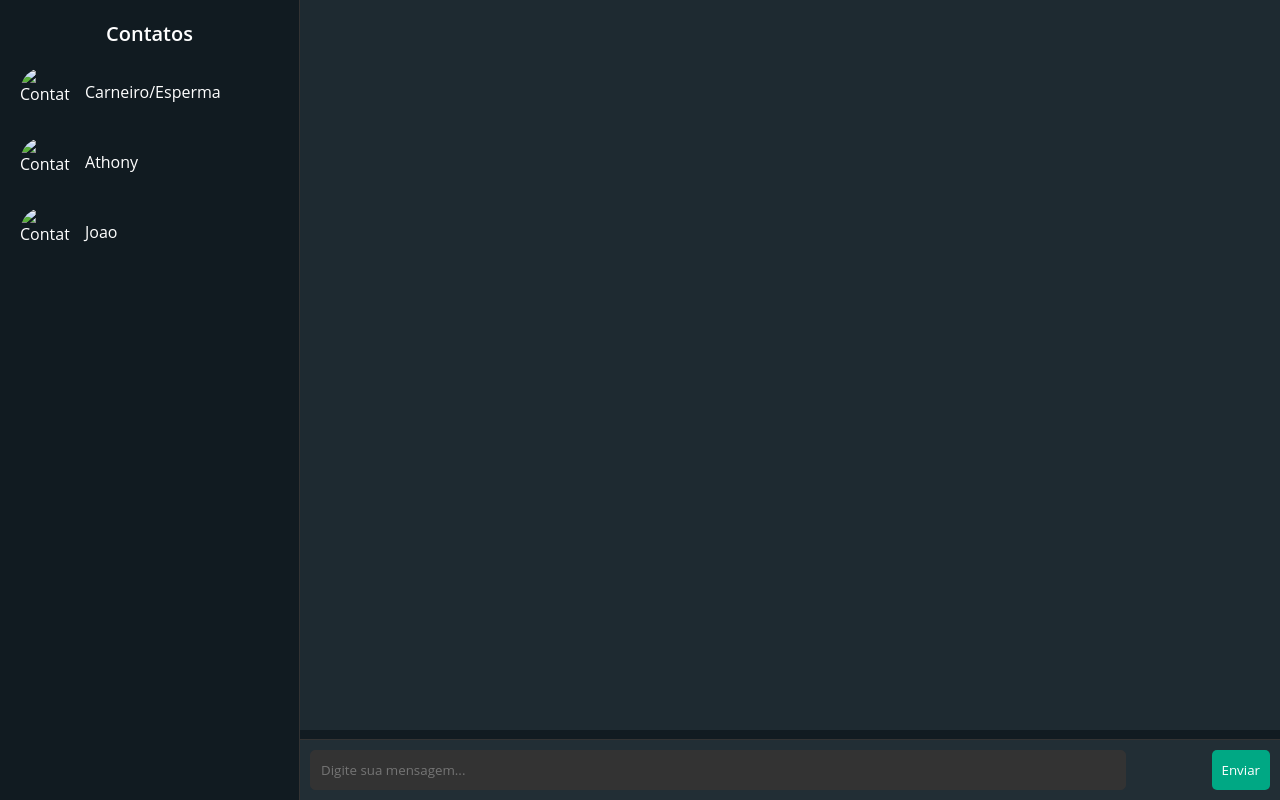
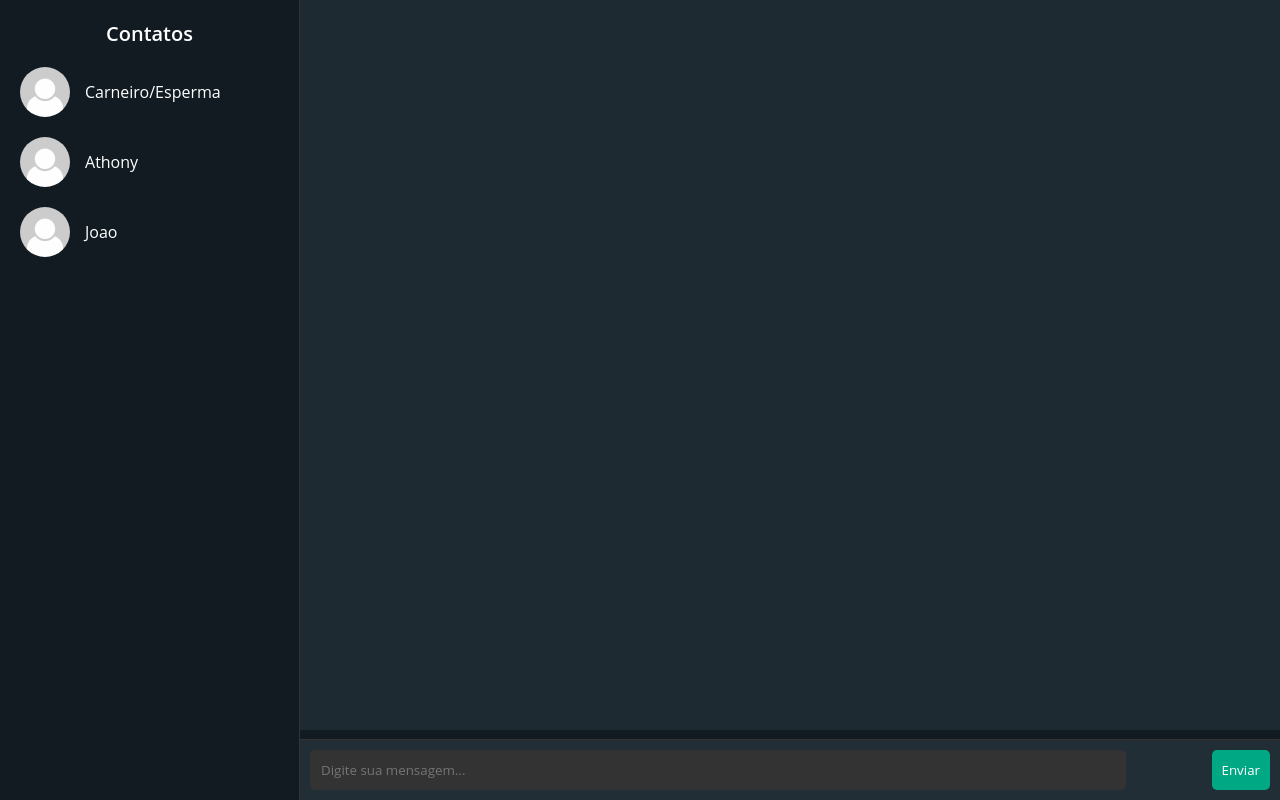
Before and after one commit to Jp0000000/CHAT, a website: page index.html in a window 1280 px wide. Drawn offline with nearby package versions, Linux system fonts and the light colour scheme; no server answers.

Commit message:
Produto Final

```diff
--- a/index.html
+++ b/index.html
@@ -13,16 +13,16 @@
       <div id="contacts-bar">
         <header>Contatos</header>
         <div class="contact-item">
-          <img src="/assets/images/anonimo.jpg" alt="Contato" />
+          <img src="/assets/images/anonimo.jpeg" alt="Contato" />
 
           <span>Carneiro/Esperma</span>
         </div>
         <div class="contact-item">
-          <img src="/assets/images/anonimo.jpg" alt="Contato" />
+          <img src="/assets/images/anonimo.jpeg" alt="Contato" />
           <span>Athony</span>
         </div>
         <div class="contact-item">
-          <img src="/assets/images/anonimo.jpg" alt="Contato" />
+          <img src="/assets/images/anonimo.jpeg" alt="Contato" />
           <span>Joao</span>
         </div>
         <!-- Adicione mais contatos conforme necessário -->
```
